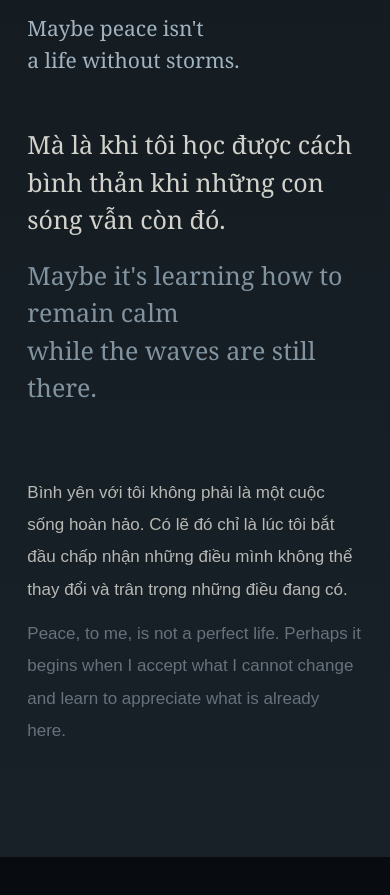
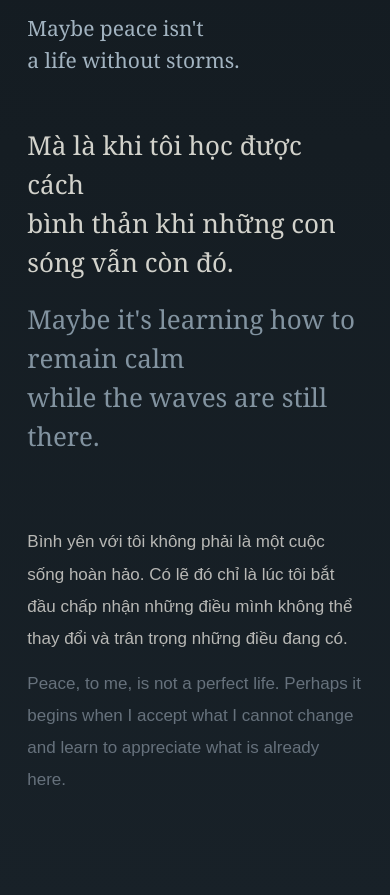
Before and after one commit to LeVietDuc89/story-of-my-life, a plain HTML site: page index.html in a window 390 px wide. Shown: the part 3580-4475 px from the top of the page. Before the commit the page ends 4437 px from the top, so only its background shows below. Drawn offline with Linux system fonts and the light colour scheme.

Commit message:
fix peace quote styling
Added styles for peace quotes with specific font and layout.

```diff
--- a/style.css
+++ b/style.css
@@ -479,3 +479,24 @@
 
     color: #8293a0;
 }
+/* PEACE QUOTE FIX */
+
+.peace .peace-quote {
+    max-width: 760px;
+
+    margin: 0 0 18px 0;
+
+    font-family: Georgia, "Times New Roman", serif;
+    font-size: clamp(26px, 3vw, 38px);
+    font-weight: 400;
+
+    line-height: 1.5;
+
+    color: #d2d2cb;
+}
+
+.peace .peace-quote-en {
+    margin-bottom: 70px;
+
+    color: #8293a0;
+}
```
